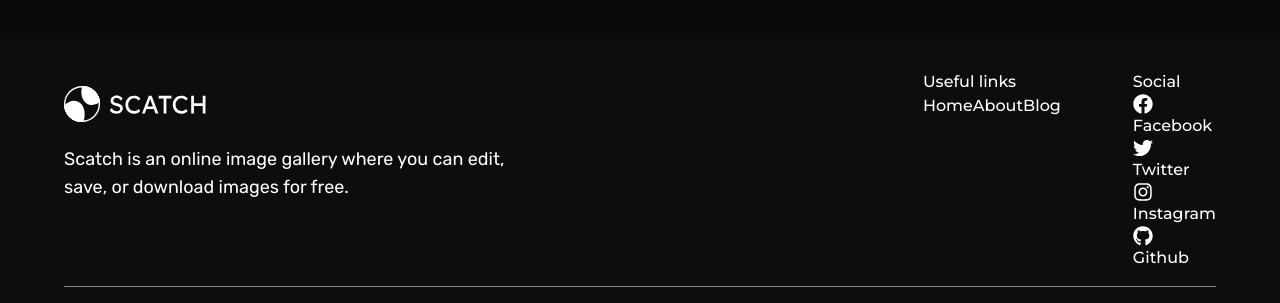
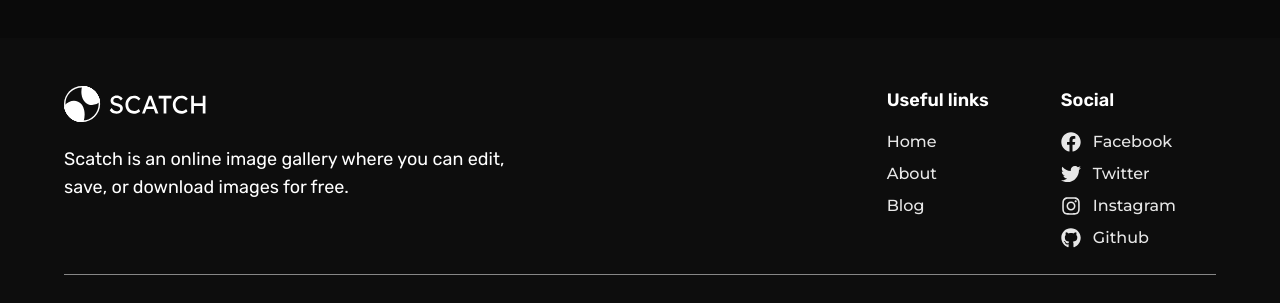
Before and after one commit to malkiii/scatch, a Next.js app: page / in a window 1280 px wide. Shown: the part 2852-3155 px from the top of the page. Built offline with nearby package versions, Linux system fonts and the light colour scheme.

Commit message:
Adding component styles

```diff
--- a/styles/globals.css
+++ b/styles/globals.css
@@ -1,5 +1,5 @@
 @import url('https://fonts.googleapis.com/css2?family=Montserrat:wght@500;600;700&display=swap');
-@import url('https://fonts.googleapis.com/css2?family=Rubik:wght@400;500&display=swap');
+@import url('https://fonts.googleapis.com/css2?family=Rubik:wght@400;500;600&display=swap');
 
 @tailwind base;
 @tailwind components;
@@ -19,10 +19,13 @@
     @apply bg-neutral-300;
   }
   h1 {
-    @apply text-6xl font-extrabold;
+    @apply text-5xl sm:text-6xl font-extrabold;
   }
   h2 {
-    @apply text-4xl font-extrabold mb-4;
+    @apply text-3xl sm:text-4xl font-extrabold mb-4;
+  }
+  h4 {
+    @apply font-rubik text-lg font-bold my-4;
   }
   p {
     @apply font-rubik leading-relaxed;
@@ -34,22 +37,22 @@
     @apply bg-gradient-to-br from-theme to-blue-500;
   }
   .theme-link {
-    @apply mr-10 hover:text-theme transition-all;
+    @apply mr-10 hover:text-theme transition-colors;
   }
   .theme-btn {
     @apply relative inline-flex overflow-hidden before:absolute before:bg-cyan-500 hover:text-white before:-translate-x-1/2 before:left-1/2 before:w-[110%] before:h-0 hover:before:h-[300%] before:transition-all before:duration-500 before:rounded-circle;
   }
-  .slider-image {
-    @apply relative w-[29vw] overflow-hidden after:absolute after:bg-cyan-500 after:top-0 after:w-0 after:h-full hover:after:w-full after:transition-all after:duration-200 after:opacity-25 after:mix-blend-difference aspect-[1920/1080];
-  }
   .album-example {
-    @apply absolute aspect-[1149/761] w-3/4 bottom-0 left-1/2 border-2 hover:text-theme border-white hover:border-theme transition-colors rounded-lg;
+    @apply absolute aspect-[1149/761] w-3/4 top-0 left-1/2 border-2 hover:text-theme border-white hover:border-theme transition-colors rounded-lg;
   }
   .hero-section-image {
-    @apply absolute w-[425px] aspect-[1920/1080] shadow-3xl;
+    @apply absolute w-2/3 aspect-[1920/1080] shadow-3xl;
   }
   .input-progress {
     @apply relative bg-white h-full after:absolute after:bg-white after:rounded-circle after:aspect-square after:inset-y-1/2 after:right-0 after:translate-x-1/2 after:m-auto after:w-4 rounded-inherit;
+  }
+  .footer-link {
+    @apply flex items-center theme-link my-2 text-white/90 gap-3;
   }
 }
 
```
